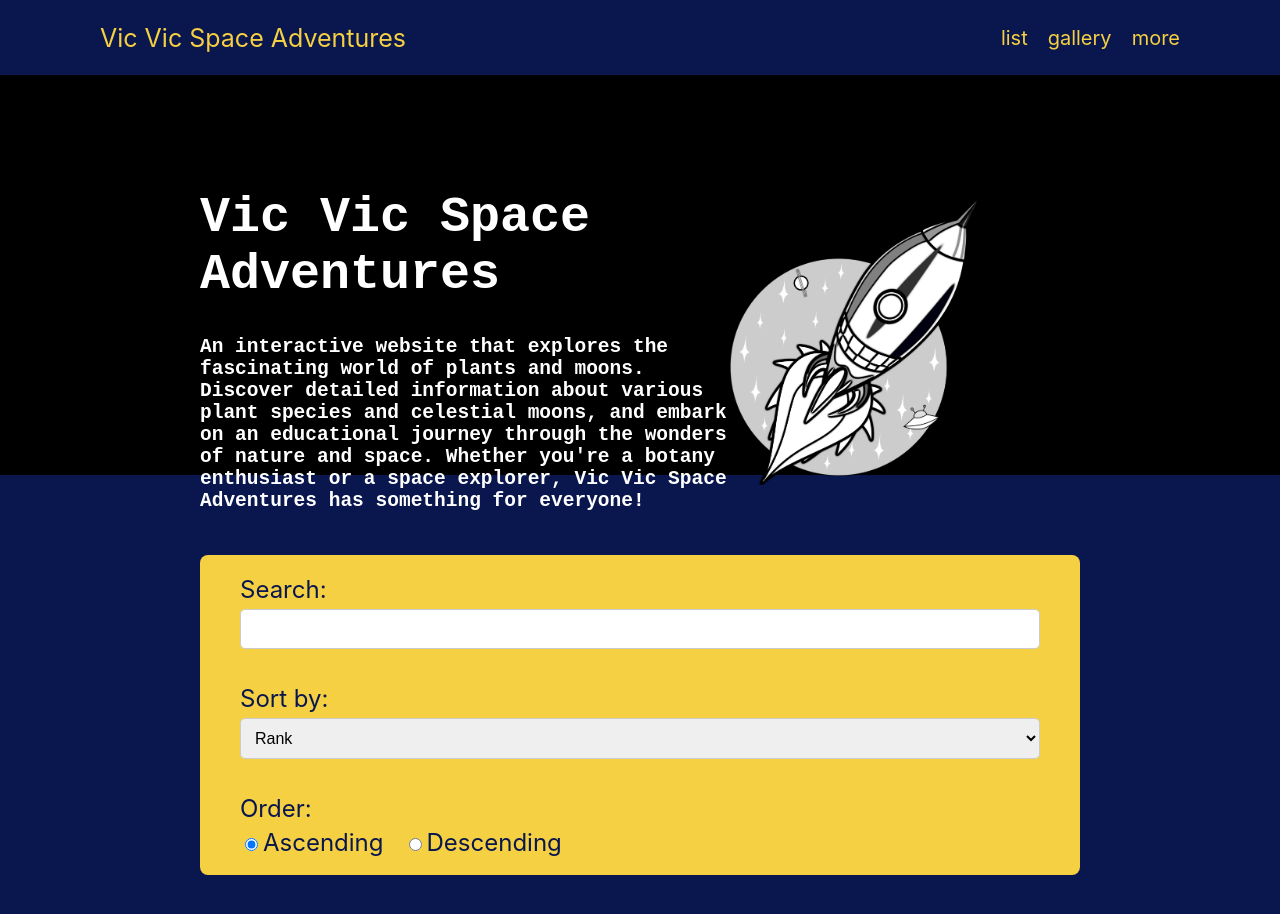
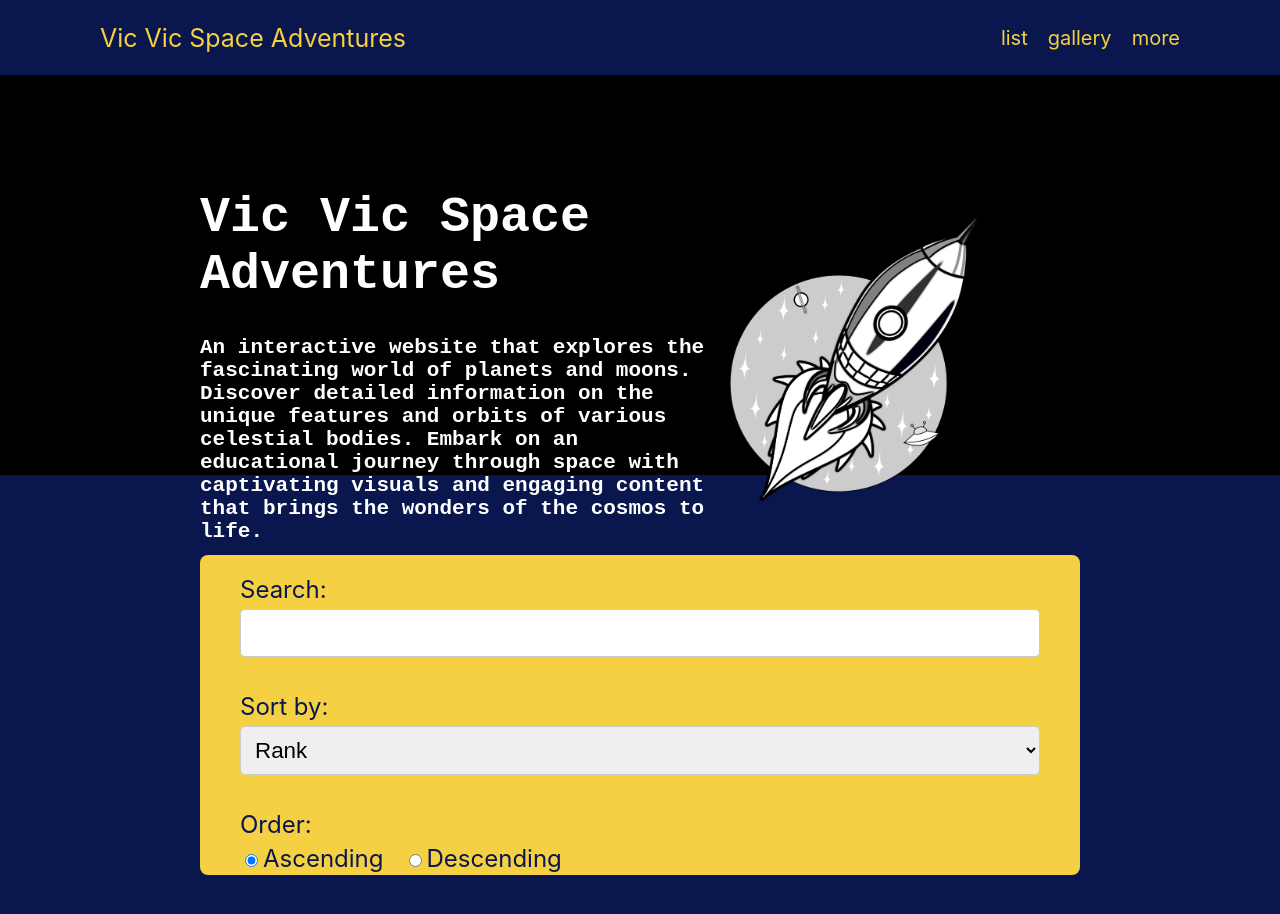
Before and after one commit to VictorMisyutin/CS-409---The-Art-of-Web-Programming, a React (Create React App) app in the folder mp2/: page / in a window 1280 px wide. Shown: the top 914 px of the page. Built offline with nearby package versions, Linux system fonts and the light colour scheme.

Commit message:
change hero description

```diff
--- a/mp2/src/App.css
+++ b/mp2/src/App.css
@@ -34,12 +34,15 @@ header{
   background-color: black;
   color: white;
   display: grid;
-  grid-template-columns: 1fr 0.6fr;
+  grid-template-columns: 1fr 0.7fr;
 }
 .left{
   text-align: left;
   h1{
     font-size: 50px;
+  }
+  h2{
+    font-size: 21px;
   }
 }
 .right{
@@ -82,7 +85,7 @@ label {
 
 input[type="text"], select {
   padding: 10px;
-  font-size: 1rem;
+  font-size: 1.4rem;
   border: 1px solid #ccc;
   border-radius: 5px;
   margin-bottom: 15px;
--- a/mp2/src/App.tsx
+++ b/mp2/src/App.tsx
@@ -15,10 +15,9 @@ function App() {
         <div className="left">
           <h1>Vic Vic Space Adventures</h1>
           <h2 className="description">
-            An interactive website that explores the fascinating world of plants and moons. Discover detailed
-            information about various plant species and celestial moons, and embark on an educational journey through
-            the wonders of nature and space. Whether you're a botany enthusiast or a space explorer, Vic Vic Space Adventures
-            has something for everyone!
+          An interactive website that explores the fascinating world of planets and moons. Discover detailed information
+          on the unique features and orbits of various celestial bodies. Embark on an educational journey through space
+          with captivating visuals and engaging content that brings the wonders of the cosmos to life.
           </h2>
         </div>
         <div className="right">
```
